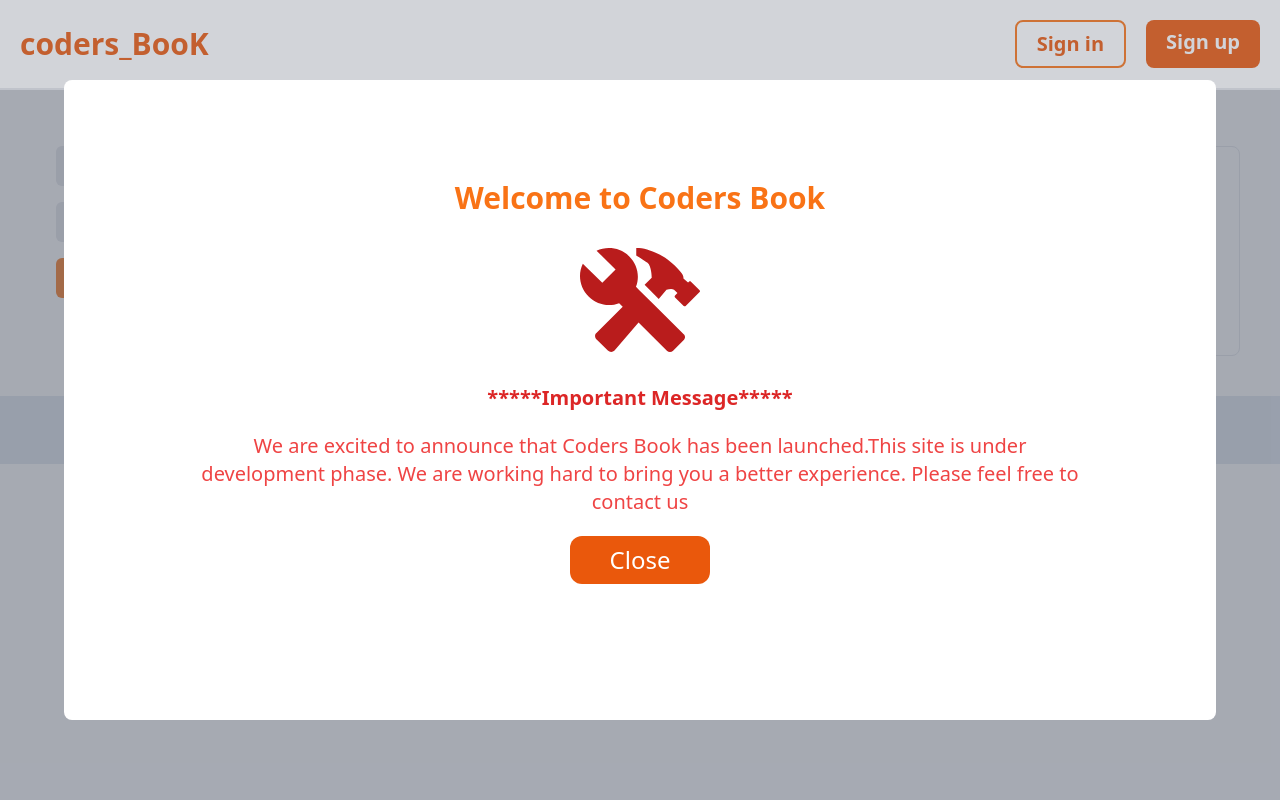
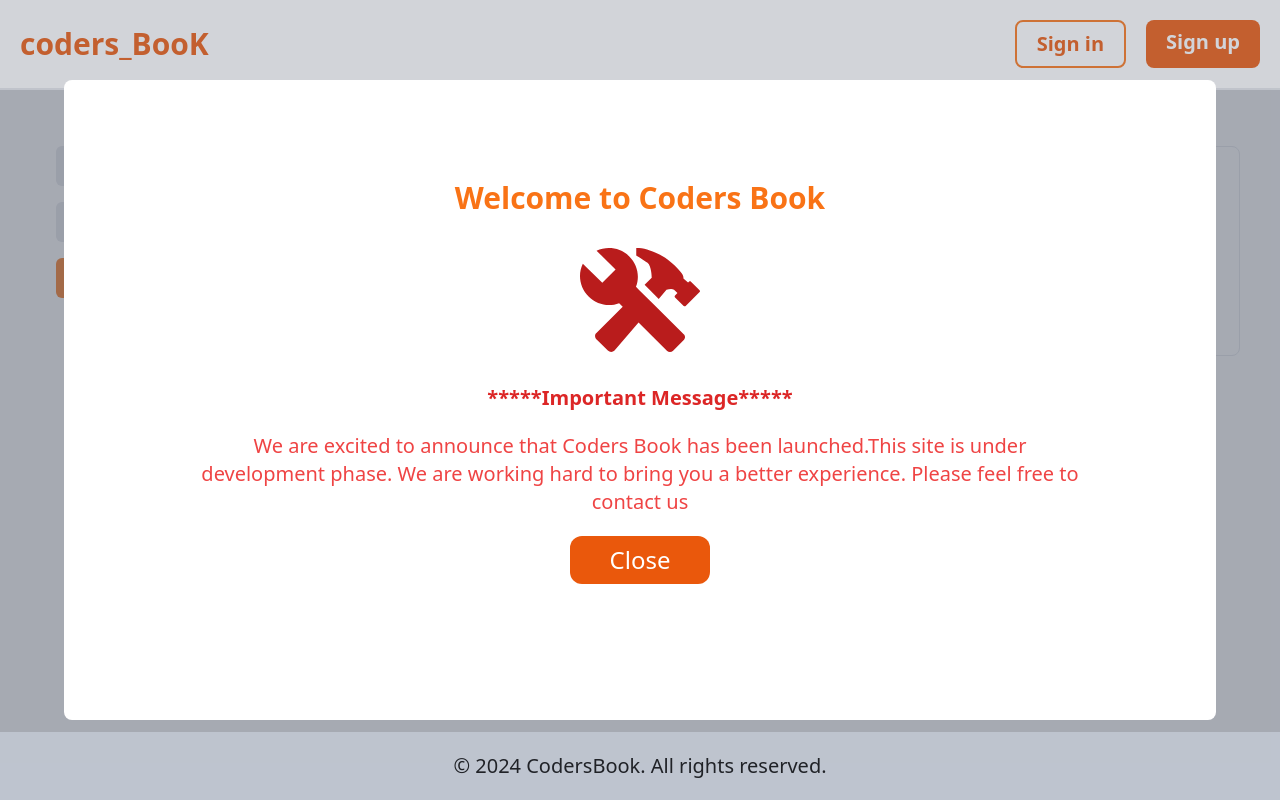
Before and after one commit to jyotishankar04/elibs-client, a React (Vite) app: page /user/settings/support in a window 1280 px wide. Built offline with nearby package versions, Linux system fonts and the light colour scheme; no server answers.

Commit message:
fix loaders

```diff
--- a/src/components/Footer.tsx
+++ b/src/components/Footer.tsx
@@ -1,6 +1,6 @@
 function Footer() {
   return (
-    <div className="w-full text-center text-xl bg-slate-200 py-5">
+    <div className="w-full text-center text-xl fixed bottom-0 bg-slate-200 py-5">
       &copy; 2024 CodersBook. All rights reserved.
     </div>
   );
--- a/src/layouts/HomeLayout.tsx
+++ b/src/layouts/HomeLayout.tsx
@@ -11,7 +11,7 @@ function HomeLayout() {
     dispatch(fetchUser());
   }, [dispatch]);
   return (
-    <div>
+    <div className="mb-20">
       <Navbar />
       <Outlet />
       <Footer />
--- a/src/pages/BookDetailsPage.tsx
+++ b/src/pages/BookDetailsPage.tsx
@@ -11,6 +11,7 @@ import { useSelector } from "react-redux";
 import { RootState } from "../store/store";
 import toast from "react-hot-toast";
 import { useAppDispatch } from "../store/hooks.ts";
+import Loading from "../components/Loading.tsx";
 
 function BookDetailsPage() {
   const navigate = useNavigate();
@@ -61,6 +62,9 @@ function BookDetailsPage() {
   useEffect(() => {
     fetchCurrentBook(bookId as string);
   }, [bookId]);
+  if (!book) {
+    return <Loading />;
+  }
   return (
     <div className="container mx-auto mt-1">
       <div>
```
